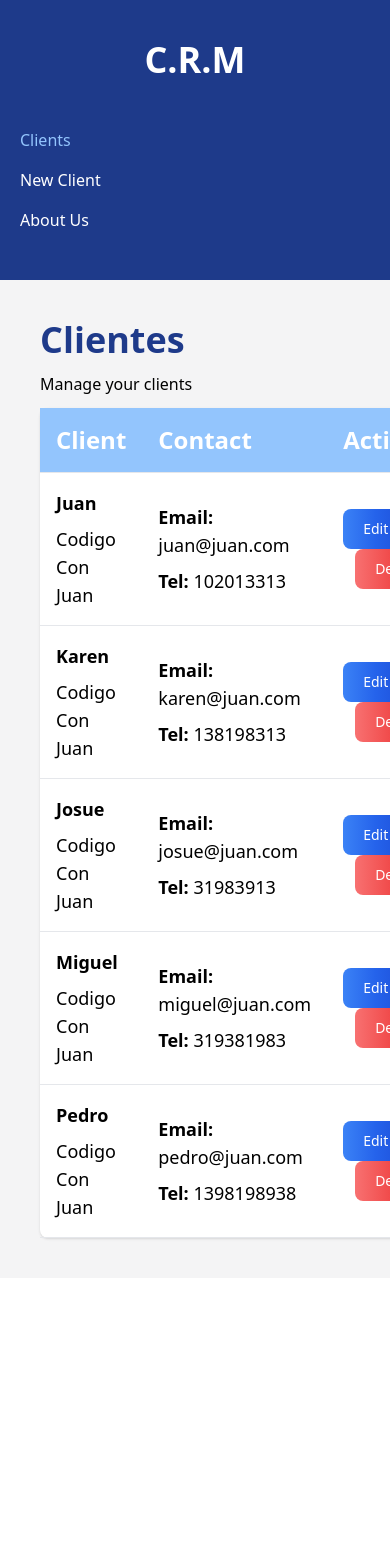
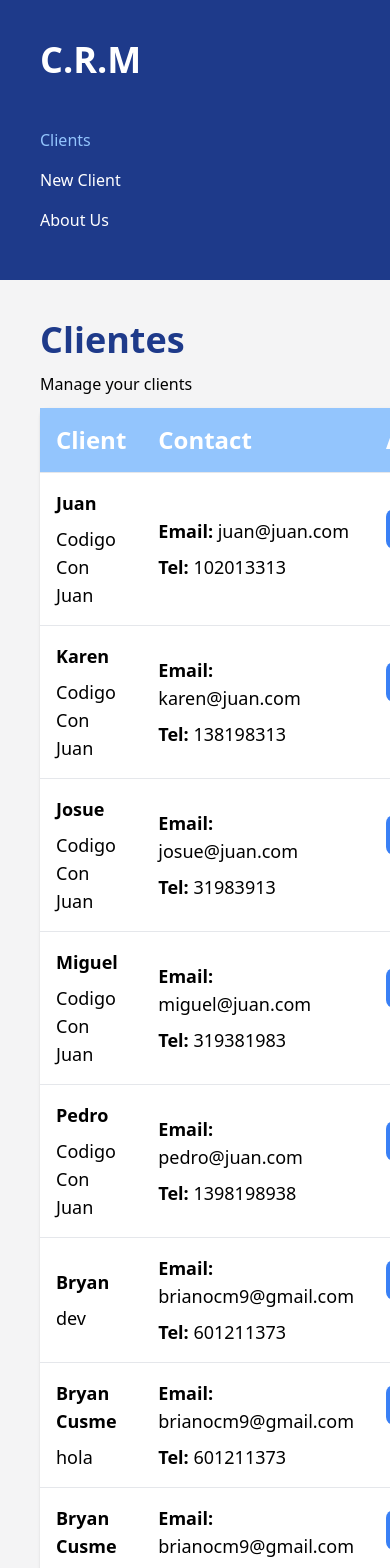
Before and after one commit to BrianC9/crm-react, a React (Vite) app: page / in a window 390 px wide. Shown: the top 1568 px of the page. Before the commit the page ends 1278 px from the top, so only its background shows below. Built offline with nearby package versions, Linux system fonts and the light colour scheme; data requests are answered from the project's data file.

Commit message:
add REST services for the API

```diff
--- a/db.json
+++ b/db.json
@@ -1,39 +1,65 @@
 {
-    "clients" : [
+  "clients": [
+
       {
         "id": 1,
-            "nombre": "Juan",
-            "telefono": 102013313,
+        "name": "Juan",
+        "telephone": 102013313,
         "email": "juan@juan.com",
-            "empresa": "Codigo Con Juan"
+        "company": "Codigo Con Juan"
       },
       {
         "id": 2,
-            "nombre": "Karen",
-            "telefono": 138198313,
+        "name": "Karen",
+        "telephone": 138198313,
         "email": "karen@juan.com",
-            "empresa": "Codigo Con Juan"
+        "company": "Codigo Con Juan"
       },
       {
         "id": 3,
-            "nombre": "Josue",
-            "telefono": 31983913,
+        "name": "Josue",
+        "telephone": 31983913,
         "email": "josue@juan.com",
-            "empresa": "Codigo Con Juan"
+        "company": "Codigo Con Juan"
       },
       {
         "id": 4,
-            "nombre": "Miguel",
-            "telefono": 319381983,
+        "name": "Miguel",
+        "telephone": 319381983,
         "email": "miguel@juan.com",
-            "empresa": "Codigo Con Juan"
+        "company": "Codigo Con Juan"
       },
       {
         "id": 5,
-            "nombre": "Pedro",
-            "telefono": 1398198938,
+        "name": "Pedro",
+        "telephone": 1398198938,
         "email": "pedro@juan.com",
-            "empresa": "Codigo Con Juan"
+        "company": "Codigo Con Juan"
+      },
+      {
+        "name": "Bryan",
+        "company": "dev",
+        "email": "brianocm9@gmail.com",
+        "telephone": "601211373",
+        "notes": "dasd",
+        "id": 6
+      },
+      {
+        "name": "Bryan Cusme",
+        "company": "hola",
+        "email": "brianocm9@gmail.com",
+        "telephone": "601211373",
+        "notes": "asd",
+        "id": 7
+      },
+      {
+        "name": "Bryan Cusme",
+        "company": "das",
+        "email": "brianocm9@gmail.com",
+        "telephone": "601211373",
+        "notes": "das",
+        "id": 8
       }
+
   ]
 }
--- a/src/api/clients.jsx
+++ /dev/null
@@ -1,6 +0,0 @@
-export async function getClients(){
-    const response = await fetch(import.meta.env.VITE_API_URL)
-    const resultado = await response.json()
-    console.log(resultado);
-    return resultado;
-}
--- /dev/null
+++ b/src/api/clientsService.jsx
@@ -0,0 +1,29 @@
+import { json } from "react-router-dom";
+
+export async function getClients(){
+    const response = await fetch(import.meta.env.VITE_API_URL)
+    const result = await response.json()
+    console.log(result);
+    return result;
+}
+export async function createClient(client){
+    const response = await fetch(import.meta.env.VITE_API_URL,{
+        method: 'POST',
+        headers:
+        {
+            'Content-Type': 'application/json'
+        },
+        body:JSON.stringify(client)
+    })
+    const result = await response.json()
+    console.log(result)
+}
+
+export async function deleteClient(clientId){
+    const response = await fetch(`${import.meta.env.VITE_API_URL}/${clientId}`, {
+        method:'DELETE'
+
+    })
+    const result = await response.json()
+    console.log(result)
+}
--- a/src/components/ClientRow.jsx
+++ b/src/components/ClientRow.jsx
@@ -1,21 +1,25 @@
+import { deleteClient } from "../api/clientsService";
 
 function ClientRow({client}) {
-  const {email, nombre,empresa,telefono} = client;
+  const {email, name,company,telephone,id} = client;
+
   return (
     <tr className="border-b font-medium text-lg">
       <td className="space-y-2 p-4 ">
-        <p className="font-bold">{nombre}</p>
-        <p className="text-s">{empresa}</p>
+        <p className="font-bold">{name}</p>
+        <p className="text-s">{company}</p>
       </td>
       <td className=" p-4 space-y-2">
         <p><span className="font-bold">Email: </span>{email}</p>
-        <p><span className="font-bold">Tel: </span>{telefono}</p>
+        <p><span className="font-bold">Tel: </span>{telephone}</p>
 
       </td>
       <td className="p-4 space-x-3">
       <button
         type="button"
-        className="text-white bg-gradient-to-r from-blue-500 via-blue-600 to-blue-700 hover:bg-gradient-to-br hover:ring-4  hover:ring-blue-300 dark:hover:ring-blue-800 font-medium rounded-lg text-sm px-5 py-2.5 text-center ">
+        className="text-white bg-gradient-to-r from-blue-500 via-blue-600 to-blue-700 hover:bg-gradient-to-br hover:ring-4  hover:ring-blue-300 dark:hover:ring-blue-800 font-medium rounded-lg text-sm px-5 py-2.5 text-center "
+        >
+
         Edit
       </button>
 
--- a/src/components/Layout.jsx
+++ b/src/components/Layout.jsx
@@ -3,8 +3,8 @@ function Layout() {
   const location = useLocation();
   return (
 <header className='md:flex md:min-h-screen'>
-    <div className='md:w-1/4 bg-blue-900 px-5 py-10'>
-      <h2 className='text-white text-center text-4xl font-bold'>C.R.M</h2>
+    <div className='md:w-1/4 bg-blue-900 p-10'>
+      <h2 className='text-white text-4xl font-bold'>C.R.M</h2>
       <nav className='mt-10 text-white flex flex-col'>
         <Link
         to={'/'}
--- a/src/pages/Index.jsx
+++ b/src/pages/Index.jsx
@@ -1,6 +1,6 @@
 import { useLoaderData } from "react-router-dom";
 import ClientRow from "../components/ClientRow";
-import { getClients } from "../api/clients";
+import { getClients } from "../api/clientsService";
 export function loader(){
   const clients = getClients()
 
--- a/src/pages/NewClient.jsx
+++ b/src/pages/NewClient.jsx
@@ -1,7 +1,7 @@
-import {useNavigate, Form, useActionData} from 'react-router-dom'
+import {useNavigate, Form, useActionData, redirect} from 'react-router-dom'
 import FieldsNewClient from '../components/FieldsNewClient'
 import ErrorForm from '../components/ErrorForm'
-
+import { createClient } from '../api/clientsService'
 export async function action({request}){
   console.log("Submit al formulario")
 
@@ -33,6 +33,11 @@ export async function action({request}){
   if(Object.keys(errors).length){
     return errors
   }
+
+  // Validación correcta
+  await createClient(curatedData);
+
+  return redirect('/')
 }
 
 function NewClient() {
```
Lines whose indentation alone changed are shown as unchanged.
